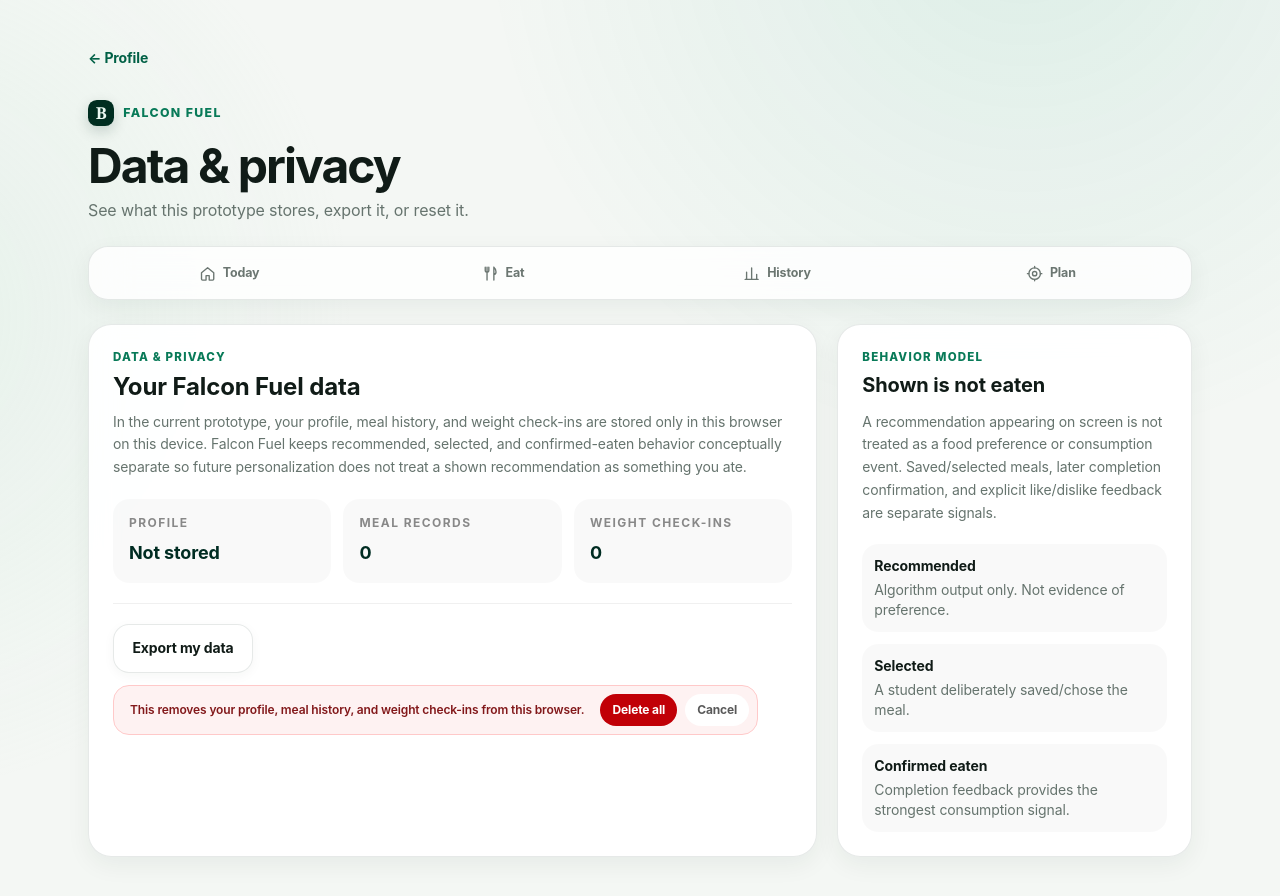
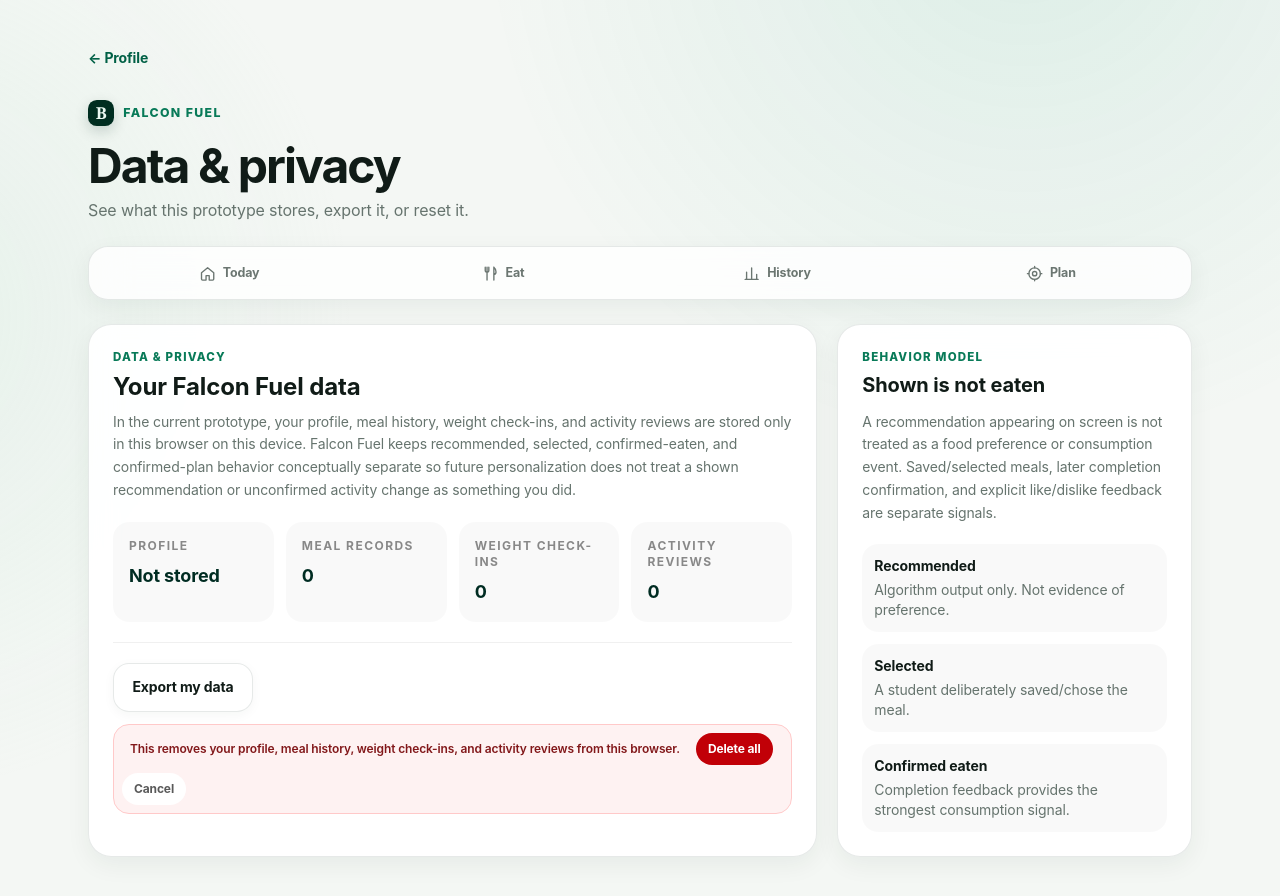
Before and after one commit to JamoV18/Bentley-Fuel, a Next.js app: page /data-privacy in a window 1280 px wide. Both pictures are taken after a click on the button "Reset Falcon Fuel data". Shown: the top 896 px of the page. Built offline with nearby package versions, Linux system fonts and the light colour scheme.

Commit message:
Show activity reviews in local data controls

```diff
--- a/src/components/ProfileDataControls.tsx
+++ b/src/components/ProfileDataControls.tsx
@@ -7,6 +7,7 @@ const EMPTY_SUMMARY: FalconFuelStoredDataSummary = {
   profileStored: false,
   mealHistoryCount: 0,
   progressObservationCount: 0,
+  activityCheckInCount: 0,
   storageScope: "this-device",
 };
 
@@ -41,13 +42,14 @@ export default function ProfileDataControls() {
       <p className="eyebrow">Data & privacy</p>
       <h2 className="mt-1 text-2xl font-bold">Your Falcon Fuel data</h2>
       <p className="mt-2 max-w-3xl text-sm leading-relaxed subtle">
-        In the current prototype, your profile, meal history, and weight check-ins are stored only in this browser on this device. Falcon Fuel keeps recommended, selected, and confirmed-eaten behavior conceptually separate so future personalization does not treat a shown recommendation as something you ate.
+        In the current prototype, your profile, meal history, weight check-ins, and activity reviews are stored only in this browser on this device. Falcon Fuel keeps recommended, selected, confirmed-eaten, and confirmed-plan behavior conceptually separate so future personalization does not treat a shown recommendation or unconfirmed activity change as something you did.
       </p>
 
-      <div className="mt-5 grid gap-3 sm:grid-cols-3">
+      <div className="mt-5 grid gap-3 sm:grid-cols-2 lg:grid-cols-4">
         <div className="rounded-2xl bg-black/[.025] p-4"><p className="text-xs font-bold uppercase tracking-[.12em] text-black/45">Profile</p><p className="mt-2 text-lg font-bold text-emerald-950">{summary?.profileStored ? "Stored" : "Not stored"}</p></div>
         <div className="rounded-2xl bg-black/[.025] p-4"><p className="text-xs font-bold uppercase tracking-[.12em] text-black/45">Meal records</p><p className="mt-2 text-lg font-bold text-emerald-950">{summary?.mealHistoryCount ?? "—"}</p></div>
         <div className="rounded-2xl bg-black/[.025] p-4"><p className="text-xs font-bold uppercase tracking-[.12em] text-black/45">Weight check-ins</p><p className="mt-2 text-lg font-bold text-emerald-950">{summary?.progressObservationCount ?? "—"}</p></div>
+        <div className="rounded-2xl bg-black/[.025] p-4"><p className="text-xs font-bold uppercase tracking-[.12em] text-black/45">Activity reviews</p><p className="mt-2 text-lg font-bold text-emerald-950">{summary?.activityCheckInCount ?? "—"}</p></div>
       </div>
 
       <div className="mt-5 flex flex-wrap gap-3 border-t border-black/[.06] pt-5">
@@ -56,7 +58,7 @@ export default function ProfileDataControls() {
           <button type="button" className="rounded-full border border-red-200 bg-red-50 px-4 py-2 text-sm font-bold text-red-800 transition hover:bg-red-100" onClick={() => setConfirmingReset(true)}>Reset Falcon Fuel data</button>
         ) : (
           <div className="flex flex-wrap items-center gap-2 rounded-2xl border border-red-200 bg-red-50 p-2">
-            <span className="px-2 text-xs font-semibold text-red-900">This removes your profile, meal history, and weight check-ins from this browser.</span>
+            <span className="px-2 text-xs font-semibold text-red-900">This removes your profile, meal history, weight check-ins, and activity reviews from this browser.</span>
             <button type="button" className="rounded-full bg-red-700 px-3 py-2 text-xs font-bold text-white" onClick={resetData}>Delete all</button>
             <button type="button" className="rounded-full bg-white px-3 py-2 text-xs font-bold text-black/65" onClick={() => setConfirmingReset(false)}>Cancel</button>
           </div>
```
